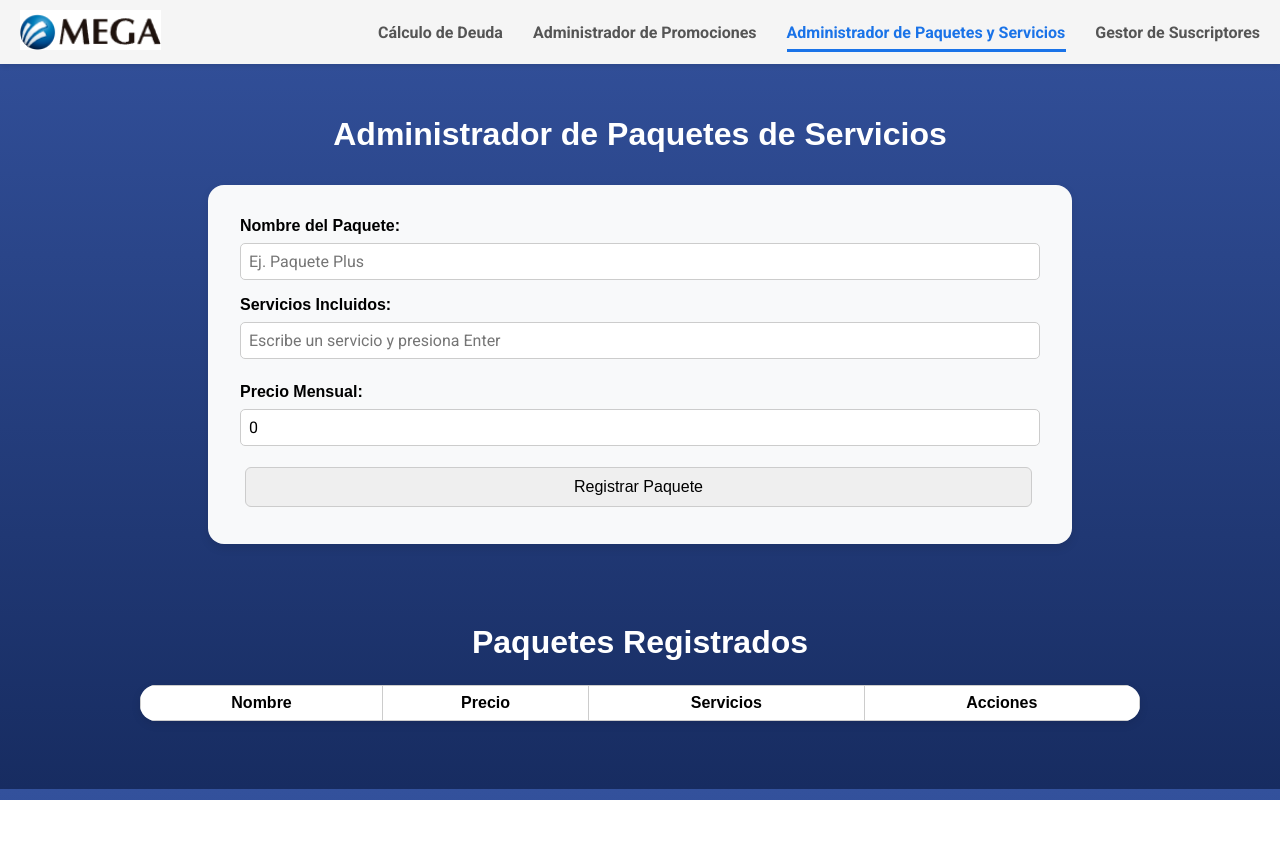
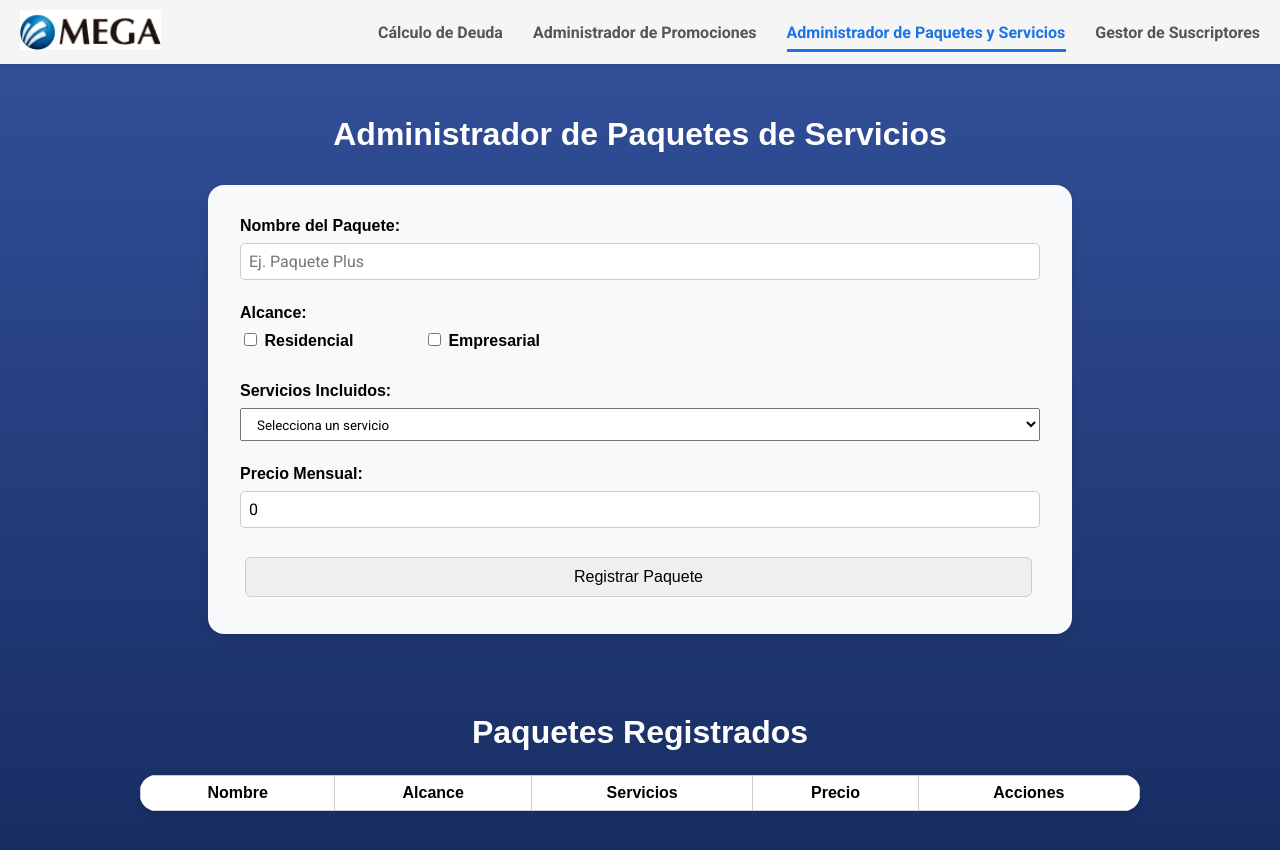
Before and after one commit to Cronos-llvllx/RetoMegaConfigurador2025, an Angular app in the folder client/: page /administrador-paquetes in a window 1280 px wide. Shown: the top 850 px of the page. Before the commit the page ends 800 px from the top, so only its background shows below. Built offline with nearby package versions, Linux system fonts and the light colour scheme.

Commit message:
Update
Actualizacion de campos Alcance y Servicios

```diff
--- a/client/src/app/pages/packages-services-manager/paquetes.component.html
+++ b/client/src/app/pages/packages-services-manager/paquetes.component.html
@@ -9,22 +9,43 @@
       </div>
 
       <div class="campo">
+        <label>Alcance:</label>
+        <div class="alcance-checkboxes">
+            <label>
+                <input type="checkbox" [checked]="nuevoPaquete.alcance === 'Residencial'"
+                        (change)="seleccionarAlcance('Residencial')">
+                        Residencial
+            </label>
+            <label>
+                <input type="checkbox" [checked]="nuevoPaquete.alcance === 'Empresarial'"
+                        (change)="seleccionarAlcance('Empresarial')">
+                        Empresarial
+            </label>
+        </div>
+      </div>
+
+      <div class="campo">
         <label>Servicios Incluidos:</label>
-        <input #servicioInput (keydown.enter)="agregarServicio(servicioInput.value); servicioInput.value=''" placeholder="Escribe un servicio y presiona Enter" />
+        <select [(ngModel)]="servicioSeleccionado" (change)="agregarServicio()" class="select-servicio">
+          <option value="">Selecciona un servicio</option>
+          <option *ngFor="let servicio of serviciosDisponibles" [value]="servicio">{{ servicio }}</option>
+        </select>
 
-        <div class="box-elements">
+        <div class="box-elements" *ngIf="nuevoPaquete.servicios.length > 0">
           <div class="box-container">
             <div *ngFor="let s of nuevoPaquete.servicios; let i = index" class="element">
               <div class="content">
-                <p>{{s}}</p>
+                <p>{{ s }}</p>
                 <span class="button-sim" (click)="eliminarServicio(i)">
-                  <span class="x1"></span><span class="x2"></span>
+                  <span class="x1"></span>
+                  <span class="x2"></span>
                 </span>
               </div>
             </div>
           </div>
         </div>
       </div>
+
 
       <div class="campo">
         <label>Precio Mensual:</label>
@@ -42,14 +63,15 @@
     <table>
       <thead>
         <tr>
-          <th>Nombre</th><th>Precio</th><th>Servicios</th><th>Acciones</th>
+          <th>Nombre</th><th>Alcance</th><th>Servicios</th><th>Precio</th><th>Acciones</th>
         </tr>
       </thead>
       <tbody>
         <tr *ngFor="let paquete of paquetes; let i = index">
           <td>{{ paquete.nombre }}</td>
+          <td>{{ paquete.alcance }}</td>
+          <td>{{ paquete.servicios.join(', ') }}</td>
           <td>${{ paquete.precio }}</td>
-          <td>{{ paquete.servicios.join(', ') }}</td>
           <td>
             <button (click)="editarPaquete(i)">✏️</button>
             <button (click)="eliminarPaquete(i)">🗑️</button>
--- a/client/src/app/pages/packages-services-manager/paquetes.component.scss
+++ b/client/src/app/pages/packages-services-manager/paquetes.component.scss
@@ -33,6 +33,7 @@
   .campo {
     display: flex;
     flex-direction: column;
+    margin-bottom: .5rem;
   }
 
   .campo label {
@@ -49,6 +50,12 @@
     padding: 8px;
     border-radius: 5px;
     border: 1px solid #ccc;
+}
+
+.alcance-checkboxes {
+  display: flex;
+  flex-direction: row;
+  gap: 4rem;
 }
 
   button {
@@ -80,6 +87,8 @@
     padding: 1rem;
     text-align: left;
     border: 1px solid #ccc;
+    text-align: center;
+    vertical-align: middle;
   }
 
   th {
@@ -108,13 +117,18 @@
   }
 
   .element {
-    background-color: #007bff;
+    background-color: #284384;
     color: white;
     border-radius: 1rem;
     padding: 0.3rem 0.8rem;
     display: flex;
     align-items: center;
     font-size: 0.9rem;
+  }
+
+  .select-servicio {
+    height: 33px;
+    padding: 8px 12px;
   }
 
   .content {
--- a/client/src/app/pages/packages-services-manager/paquetes.component.ts
+++ b/client/src/app/pages/packages-services-manager/paquetes.component.ts
@@ -10,47 +10,81 @@ import { FormsModule } from '@angular/forms';
   imports: [CommonModule, FormsModule]
 })
 export class PaquetesComponent {
+
+  // Arreglo que almacena todos los paquetes registrados
   paquetes: any[] = [];
 
+  // Modelo que representa el paquete que se está creando o editando
   nuevoPaquete: any = {
     nombre: '',
+    alcance: '',
     precio: 0,
     servicios: [] as string[]
   };
 
+  // Índice del paquete que se está editando, o null si no hay edición activa
   editIndex: number | null = null;
 
+  // Lista de servicios disponibles para seleccionar
+  serviciosDisponibles: string[] = ['Internet', 'TV', 'Telefonía'];
+  // Variable auxiliar que controla el valor seleccionado en el combobox
+  servicioSeleccionado: string = '';
+
+  // Registra un nuevo paquete o actualiza uno existente
   registrarPaquete() {
     if (this.editIndex !== null) {
+      // Si hay edición en curso, actualiza el paquete existente
       this.paquetes[this.editIndex] = { ...this.nuevoPaquete };
-      this.editIndex = null;
+      this.editIndex = null; // Finaliza la edición
     } else {
+      // Si no hay edición, agrega un nuevo paquete al arreglo
       this.paquetes.push({ ...this.nuevoPaquete });
     }
 
+    // Resetea el formulario a su estado inicial
     this.nuevoPaquete = {
       nombre: '',
+      alcance: '',
       precio: 0,
-      servicios: []
+      servicios: [] as string[]
     };
+
+    this.servicioSeleccionado = ''; // Reset select
   }
 
+   // Carga los datos de un paquete para ser editado
   editarPaquete(index: number) {
     this.nuevoPaquete = { ...this.paquetes[index] };
     this.editIndex = index;
   }
 
+  // Elimina un paquete del arreglo
   eliminarPaquete(index: number) {
-    this.paquetes.splice(index, 1);
+    this.paquetes.splice(index, 1); // Elimina el paquete por índice
   }
 
-  agregarServicio(servicio: string) {
-    if (servicio.trim()) {
-      this.nuevoPaquete.servicios.push(servicio.trim());
+  // Maneja la selección del campo "Alcance"
+  seleccionarAlcance(valor: string) {
+    // Si ya está seleccionado, desmarcarlo
+    if (this.nuevoPaquete.alcance === valor) {
+      this.nuevoPaquete.alcance = '';
+    } else {
+      this.nuevoPaquete.alcance = valor;
     }
   }
 
+  // Agrega un servicio al paquete si no ha sido agregado ya
+  agregarServicio() {
+    const servicio = this.servicioSeleccionado;
+    if (servicio && !this.nuevoPaquete.servicios.includes(servicio)) {
+      this.nuevoPaquete.servicios.push(servicio);
+    }
+    this.servicioSeleccionado = ''; // Reset select
+  }
+
+  // Elimina un servicio específico del arreglo de servicios del paquete actual
   eliminarServicio(index: number) {
     this.nuevoPaquete.servicios.splice(index, 1);
   }
+
 }
```
